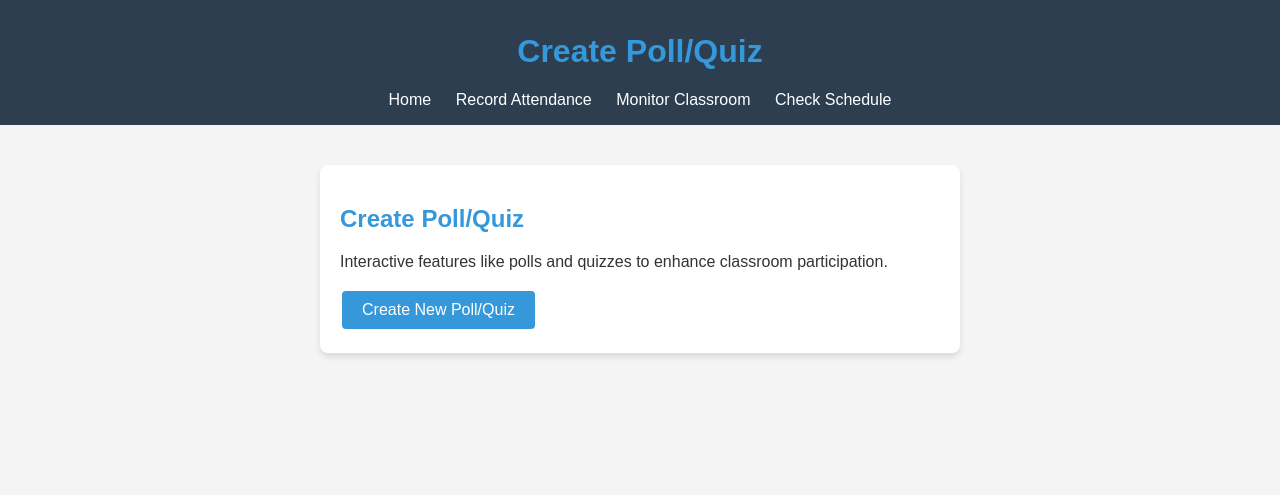
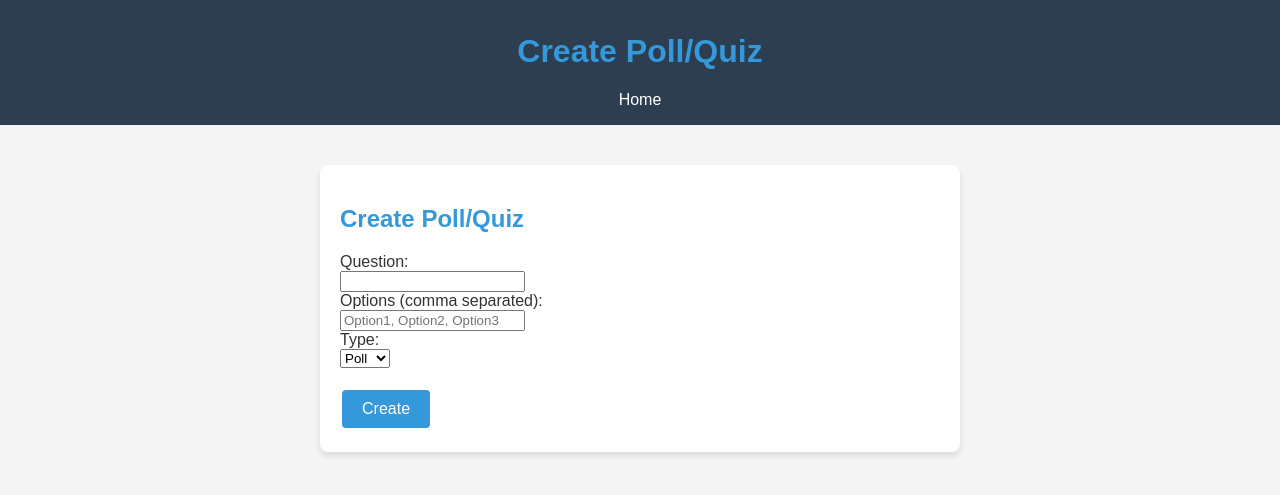
Before and after one commit to rayanakarthikeyan/CampXImproved, a plain HTML site: page create_poll.html in a window 1280 px wide. Shown: the part 61-556 px from the top of the page. Drawn offline with Linux system fonts and the light colour scheme.

Commit message:
Update create_poll.html

```diff
--- a/create_poll.html
+++ b/create_poll.html
@@ -13,17 +13,25 @@
         <nav>
             <ul>
                 <li><a href="index.html">Home</a></li>
-                <li><a href="record_attendance.html">Record Attendance</a></li>
-                <li><a href="monitor_classroom.html">Monitor Classroom</a></li>
-                <li><a href="check_schedule.html">Check Schedule</a></li>
+                <!-- Other navigation links -->
             </ul>
         </nav>
     </header>
     <main>
         <div class="module">
             <h2>Create Poll/Quiz</h2>
-            <p>Interactive features like polls and quizzes to enhance classroom participation.</p>
-            <button class="button">Create New Poll/Quiz</button>
+            <form id="pollForm">
+                <label for="question">Question:</label><br>
+                <input type="text" id="question" name="question" required><br>
+                <label for="options">Options (comma separated):</label><br>
+                <input type="text" id="options" name="options" placeholder="Option1, Option2, Option3" required><br>
+                <label for="type">Type:</label><br>
+                <select id="type" name="type">
+                    <option value="poll">Poll</option>
+                    <option value="quiz">Quiz</option>
+                </select><br><br>
+                <button class="button" type="submit">Create</button>
+            </form>
         </div>
     </main>
 </body>
```
